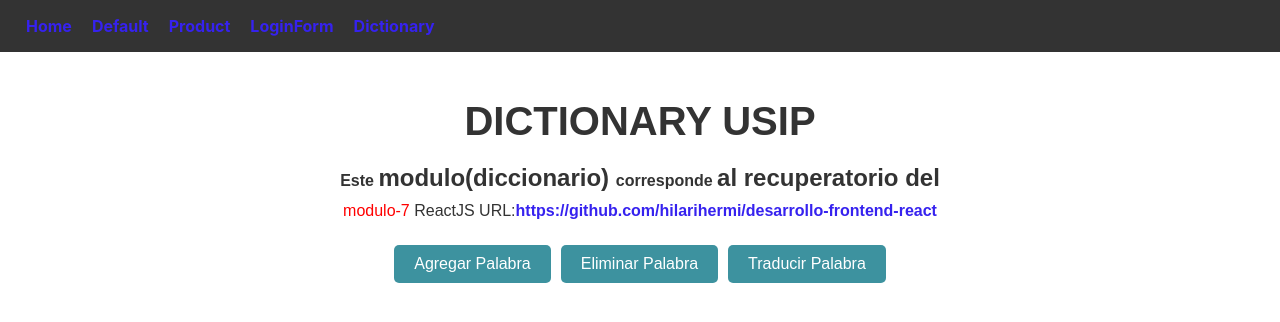
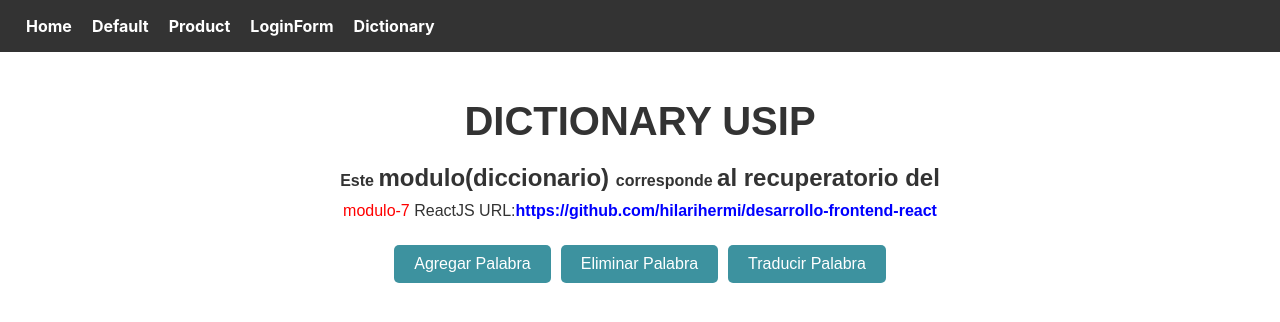
Before and after one commit to hilarihermi/desarrollo-frontend-react, a React (Create React App) app: page /dictionary in a window 1280 px wide. Shown: the top 322 px of the page. Built offline with nearby package versions, Linux system fonts and the light colour scheme.

Commit message:
ajuste link

```diff
--- a/src/screens/Dictionary/DictionaryPage.css
+++ b/src/screens/Dictionary/DictionaryPage.css
@@ -104,11 +104,11 @@ h2 span {
   margin-top: 10px;
 }
 
-a {
-  color: rgb(54, 34, 239);
-  text-decoration: none;
+.dictionary-link {
+  color: blue;
+  text-decoration: none; /* Opcional: para quitar el subrayado */
 }
 
-a:hover {
-  text-decoration: underline;
+.dictionary-link:hover {
+  text-decoration: underline; /* Opcional: para agregar subrayado al pasar el cursor */
 }
--- a/src/screens/Dictionary/DictionaryPage.jsx
+++ b/src/screens/Dictionary/DictionaryPage.jsx
@@ -28,7 +28,7 @@ const DictionaryPage = () => {
       <h1>DICTIONARY USIP</h1>
       <h2><small>Este </small> modulo(diccionario) <small> corresponde </small> al recuperatorio del{' '}</h2>
       <span style={{ color: 'red' }}>modulo-7</span> ReactJS URL:
-          <a href="https://github.com/hilarihermi/desarrollo-frontend-react" target="_blank" rel="noopener noreferrer">
+          <a href="https://github.com/hilarihermi/desarrollo-frontend-react" target="_blank" rel="noopener noreferrer" className="dictionary-link">
             https://github.com/hilarihermi/desarrollo-frontend-react
           </a>
       <div className="button-container">
```
